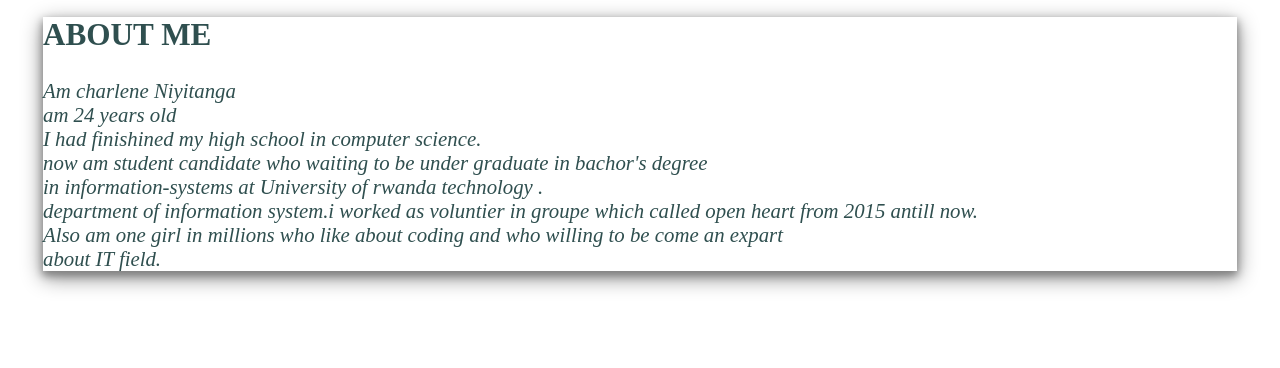
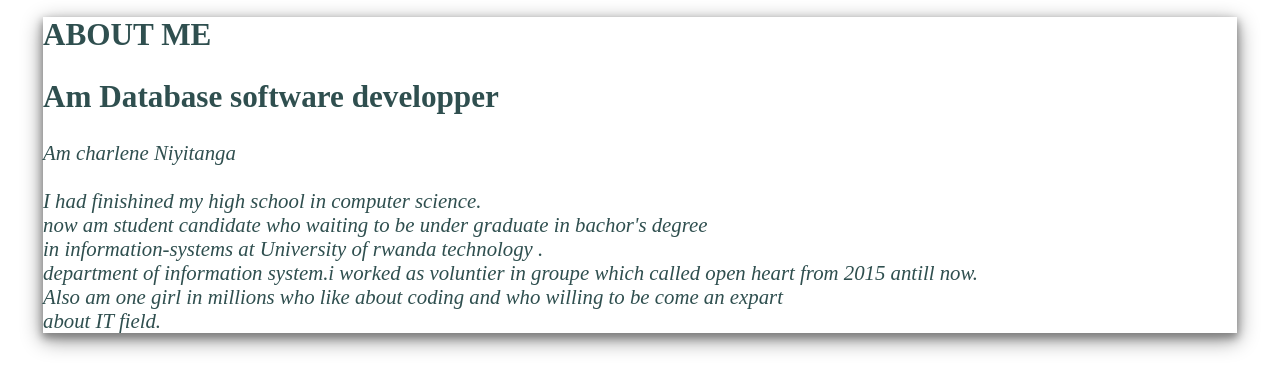
Before and after one commit to Ruterana/portifolio, a plain HTML site: page index.html in a window 1280 px wide. Shown: the part 1260-1628 px from the top of the page. Before the commit the page ends 1566 px from the top, so only its background shows below. Drawn offline with Linux system fonts and the light colour scheme.

Commit message:
am adding another heading

```diff
--- a/index.html
+++ b/index.html
@@ -28,7 +28,8 @@
 
     <div id="second">
         <h2>ABOUT ME</h2>
-        <P><em>Am charlene Niyitanga <br> am 24 years old<br>I had finishined my high school  in computer science.<br> now am student candidate who waiting  to  be under graduate in bachor's degree <br> in information-systems at University of rwanda technology .<br>department of information system.i worked as voluntier in groupe which called open heart from 2015 antill now.<br>Also am one girl in millions who like about coding and who willing to be come an expart <br>about IT field. <br> </P></em>
+        <h2>Am Database software developper</h2>
+        <P><em>Am charlene Niyitanga <br> <br>I had finishined my high school  in computer science.<br> now am student candidate who waiting  to  be under graduate in bachor's degree <br> in information-systems at University of rwanda technology .<br>department of information system.i worked as voluntier in groupe which called open heart from 2015 antill now.<br>Also am one girl in millions who like about coding and who willing to be come an expart <br>about IT field. <br> </P></em>
     </div>
 
 </body>
```
